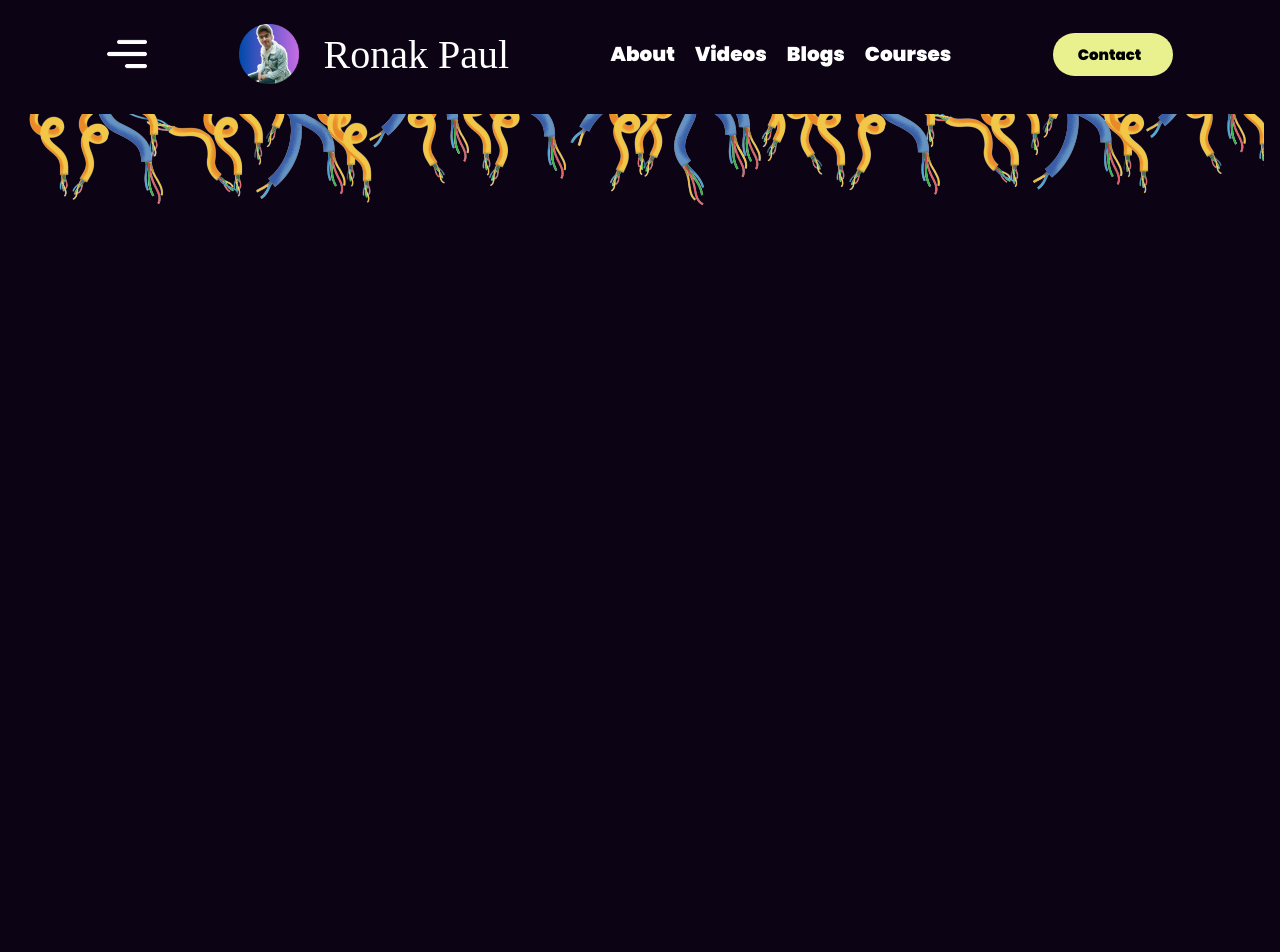
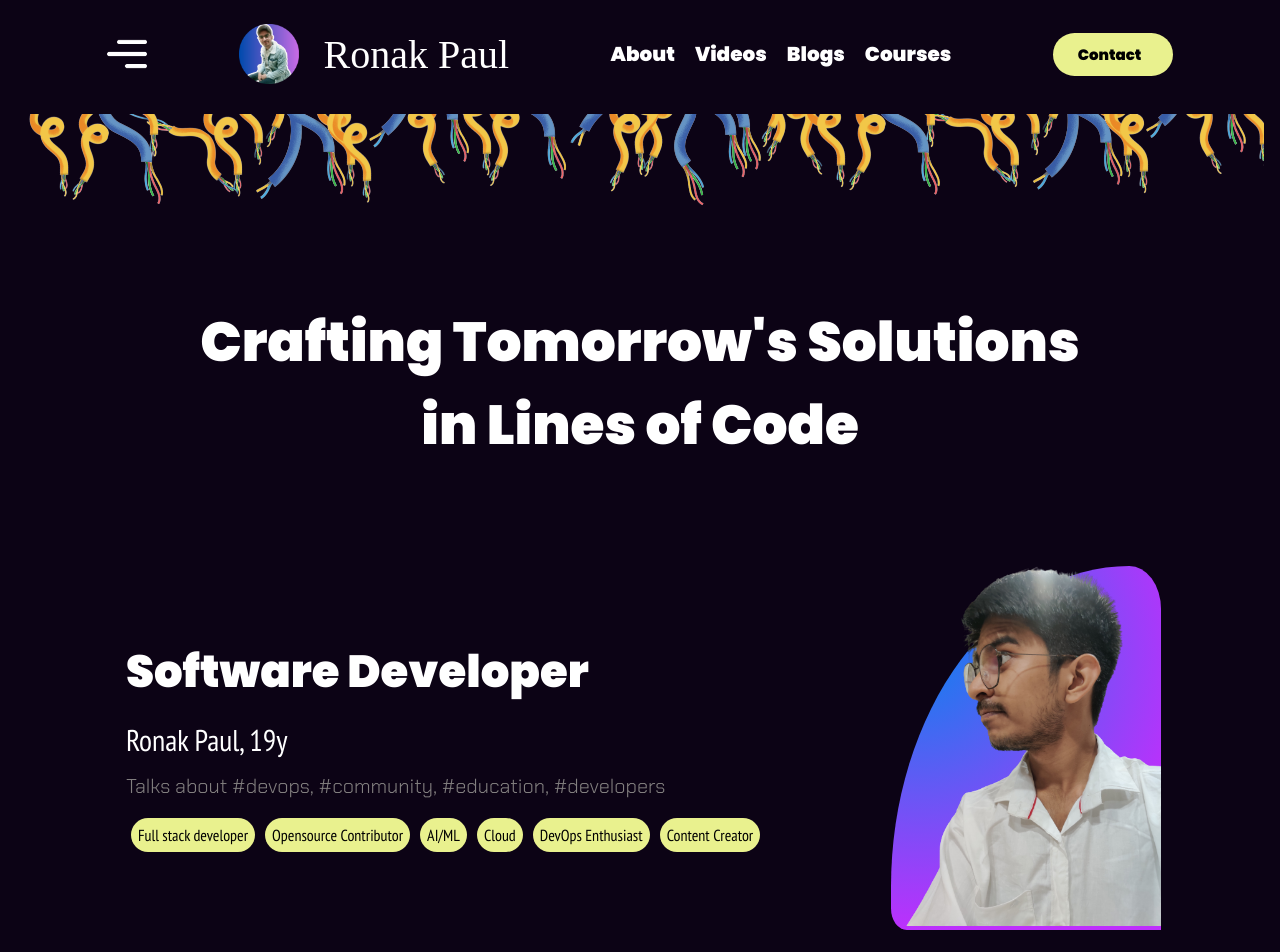
Before and after one commit to ronak-pal1/Portfolio, a React (Create React App) app: page / in a window 1280 px wide. Shown: the top 952 px of the page. Before the commit the page ends 800 px from the top, so only its background shows below. Built offline with nearby package versions, Linux system fonts and the light colour scheme; a web font is replaced by a local one.

Commit message:
Wrote some code on intro part
Signed-off-by: Ronak Paul <ronakpaul882@gmail.com>

```diff
--- a/src/App.js
+++ b/src/App.js
@@ -1,11 +1,42 @@
 import Navbar from "./Components/Navbar";
 import { SideBar } from "./Components/SideBar";
+import introImage from "./assests/intro-image.png";
+import "./styles/App.css";
 
 const App = ()  => {
   return (
     <>
       <SideBar />
       <Navbar />
+
+      <div className="punchLinesContainer">
+        <p className="punchLine-1 punchLines">
+            Crafting Tomorrow's Solutions in Lines of Code
+        </p>
+      </div>
+
+      <div className="introContainer">
+        <div className="introContainerAbout">
+            <h1>Software Developer</h1>
+            <p className="introContainerAboutName">Ronak Paul, 19y</p>
+            <p className="introContainerAboutTalkTopic">Talks about #devops, #community, #education, #developers</p>
+            <p className="tags">
+              <p>Full stack developer</p>
+              <p>Opensource Contributor</p>
+              <p>AI/ML</p>
+              <p>Cloud</p>
+              <p>DevOps Enthusiast</p>
+              <p>Content Creator</p>
+            </p>
+        </div>
+        <div className="introContainerImage">
+            <img src= { introImage } />
+        </div>
+      </div>
+
+      <div className="skillsContainer">
+
+      </div>
     </>
   );
 }
```
Also changed, not shown: src/assests/intro-image.png (added).
